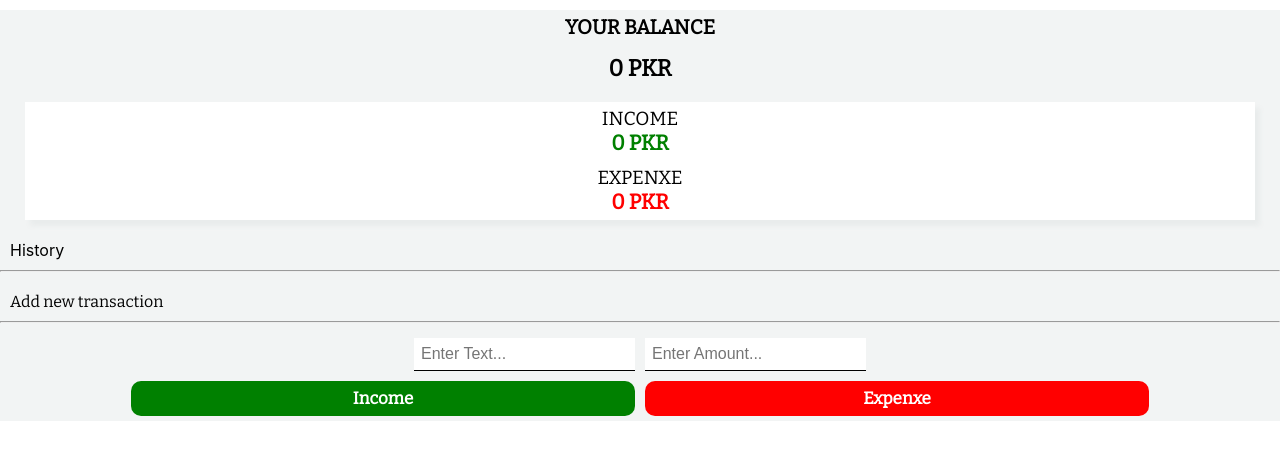
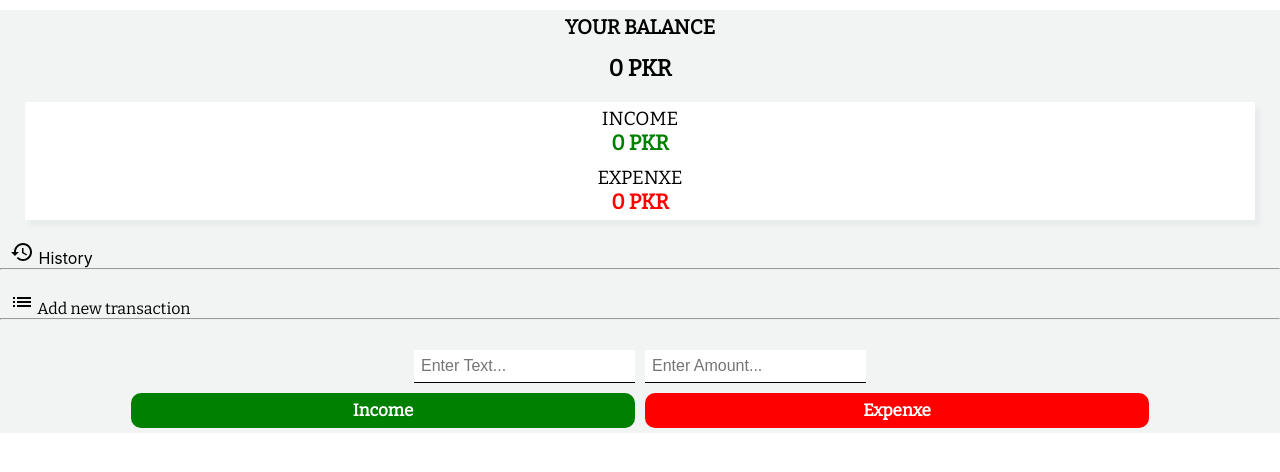
Before and after one commit to A-Rehman01/Expence_App_typescript, a React (Create React App) app: page / in a window 1280 px wide. Shown: the top 472 px of the page. Built offline with nearby package versions, Linux system fonts and the light colour scheme.

Commit message:
add icons

```diff
--- a/package.json
+++ b/package.json
@@ -3,6 +3,8 @@
   "version": "0.1.0",
   "private": true,
   "dependencies": {
+    "@material-ui/core": "^4.11.0",
+    "@material-ui/icons": "^4.9.1",
     "@testing-library/jest-dom": "^4.2.4",
     "@testing-library/react": "^9.3.2",
     "@testing-library/user-event": "^7.1.2",
--- a/public/index.html
+++ b/public/index.html
@@ -24,7 +24,12 @@
       work correctly both with client-side routing and a non-root public URL.
       Learn how to configure a non-root public URL by running `npm run build`.
     -->
-    <title>React App</title>
+    <title>Expence App</title>
+
+    <!-- Material UI -->
+    <link rel="stylesheet" href="https://fonts.googleapis.com/css?family=Roboto:300,400,500,700&display=swap" />
+    <link rel="stylesheet" href="https://fonts.googleapis.com/icon?family=Material+Icons" />
+
   </head>
   <body>
     <noscript>You need to enable JavaScript to run this app.</noscript>
--- a/src/App.css
+++ b/src/App.css
@@ -62,9 +62,9 @@ background-color: #F2F4F4;
 .newtrasextionheading,.trasextionheading{
     text-align: left;
     margin-left: 10px;
-    margin-bottom: 10px;
     margin-top: 20px;
 }
+
 .NewTrasectionform{
     margin: 10px;
 }
@@ -74,6 +74,7 @@ background-color: #F2F4F4;
     margin: 5px;
     font-size: 16px;
     border-bottom: 1px solid black;
+    margin-top: 20px;
 }
 .NewTrasectionsbtn{
     display: flex;
@@ -123,6 +124,13 @@ background-color: #F2F4F4;
     display: none;
     margin-left: 5px;
     margin-right: 5px;
+    border: none;
+
+}
+.delicon{
+    color: red;
+    background-color: white;
+    border: none;
 }
 .trasection:hover  .deleted{
     display: inline;
--- a/src/Components/Newtrasection.tsx
+++ b/src/Components/Newtrasection.tsx
@@ -1,5 +1,6 @@
 import React, { useContext,useState } from 'react'
 import {Contextdata} from './../GlobalContext/Contextdata'
+import ListIcon from '@material-ui/icons/List';
 
 export const Newtrasection = () => {
     var expence:number=0;
@@ -42,7 +43,7 @@ export const Newtrasection = () => {
     }
     return (
         <div className='newTrasection'>
-            <div  className='newtrasextionheading'>Add new transaction</div>
+            <div  className='newtrasextionheading'><ListIcon/> Add new transaction</div>
             <hr/>
             <form action="" className='NewTrasectionform' onSubmit={Submit}>
                 <input className='inputfields' value={text} onChange={updateText} type="text" required placeholder='Enter Text...'/>
--- a/src/Components/Trasections.tsx
+++ b/src/Components/Trasections.tsx
@@ -1,5 +1,6 @@
 import React, { useContext } from 'react'
-
+import DeleteIcon from '@material-ui/icons/Delete';
+import HistoryIcon from '@material-ui/icons/History';
 //Components
 import { Contextdata } from './../GlobalContext/Contextdata'
 
@@ -22,16 +23,24 @@ export const Trasections = () => {
 
     return (
         <div>
-            <div className='trasextionheading'>History</div>
+
+            <div className='trasextionheading'><HistoryIcon/> History</div>
+
             <hr />
+
             <ul>
                 {
                     state.map((traObj: trasectiommap, ind: number) => {
                         return (
                             <li key={ind} className='trasection'>
                                 <div className='trasectiondel'>
-                                    <button onClick={() => (DeleteTrasection(traObj.id))} className='deleted'>X</button>
-                                    <span>{traObj.text}</span>
+                                    <button
+                                    onClick={() => (DeleteTrasection(traObj.id))}
+                                    className='deleted'
+                                    >
+                                    <DeleteIcon  className='delicon'/>
+                                    </button>
+                                    {traObj.text}
                                 </div>
                                 <div>{traObj.amount} PKR</div>
                             </li>)
```
Also changed, not shown: 1 other file (tests, documents, lock files or other folders).
